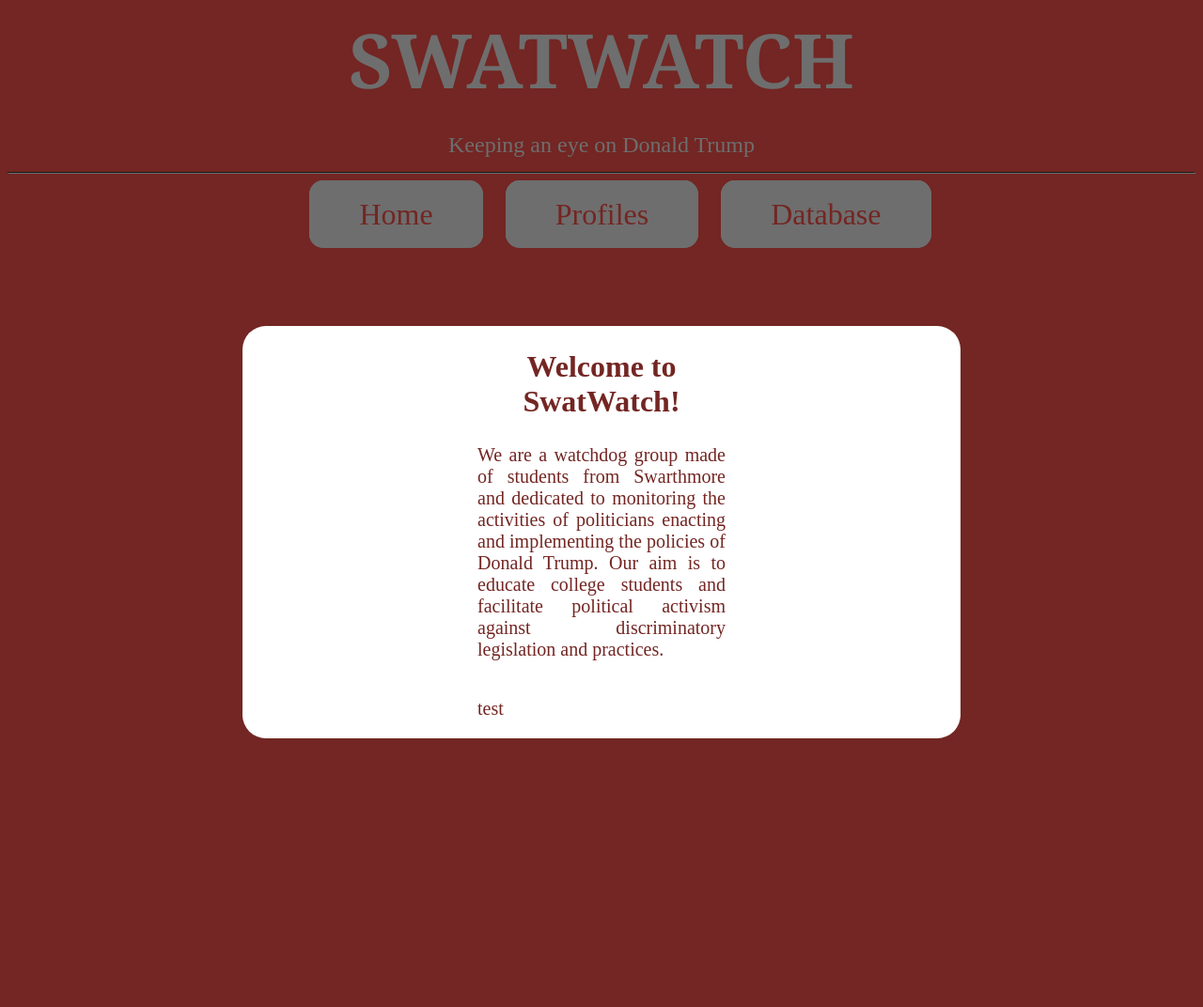
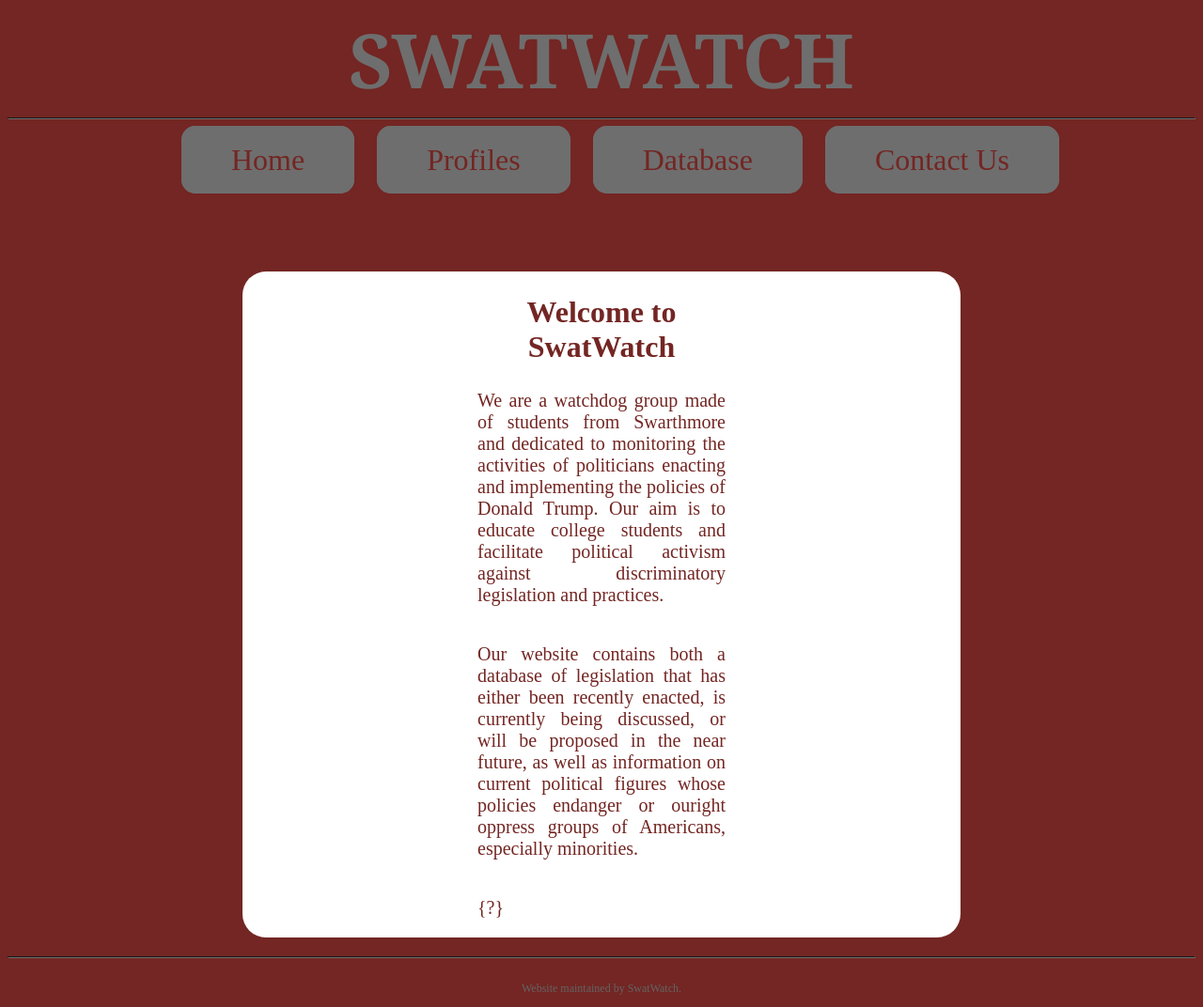
Before and after one commit to SwatWatch/swatwatch.github.io, a plain HTML site: page index.html in a window 1280 px wide. Shown: the whole page at 94% size. Before the commit the page ends 806 px from the top, so only its background shows below. Drawn offline with Linux system fonts and the light colour scheme.

Commit message:
Second paragraph and link changes.

```diff
--- a/index.html
+++ b/index.html
@@ -28,6 +28,10 @@
             margin-bottom:15;
         }
         a:link {
+            text-decoration: none;
+            color: rgb(110, 110, 110);
+        }
+        a:visited {
             text-decoration: none;
             color: rgb(110, 110, 110);
         }
@@ -74,13 +78,17 @@
             font-size: 200%;
             padding-top: 25px;
         }
+        .footer {
+          text-align: center;
+          font-size: 75%;
+          color: rgb(100, 100, 100);
+        }
     </style>
 </head>
 <body>
 <header>
     <div>
     <h1 class="slogan"><a href="http://swatwatch.github.io">SwatWatch</a></h1>
-    <p class="slogan">Keeping an eye on Donald Trump</p>
     <hr>
     </div>
     <div>
@@ -88,11 +96,12 @@
         <li>Home</li>
         <li>Profiles</li>
         <li>Database</li>
+        <li>Contact Us</li>
     </ul>
     </div>
 </header>
 <div class="body">
-    <h2 class="body">Welcome to SwatWatch!</h2>
+    <h2 class="body">Welcome to SwatWatch</h2>
     <p class="body">
         We are a watchdog group made of students from Swarthmore and dedicated to
         monitoring the activities of politicians enacting and implementing the policies
@@ -100,7 +109,22 @@
         activism against discriminatory legislation and practices.
     </p>
 
-    <p class="body">test</p>
+    <p class="body">
+        Our website contains both a database of legislation that has either been recently
+        enacted, is currently being discussed, or will be proposed in the near future, as
+        well as information on current political figures whose policies endanger or ouright
+        oppress groups of Americans, especially minorities.
+    </p>
+
+    <p class="body">
+       {?}
+    </p>
+</div>
+<div>
+    <hr>
+    <p class="footer">
+        Website maintained by SwatWatch.
+    </p>
 </div>
 </body>
 </html>
```
